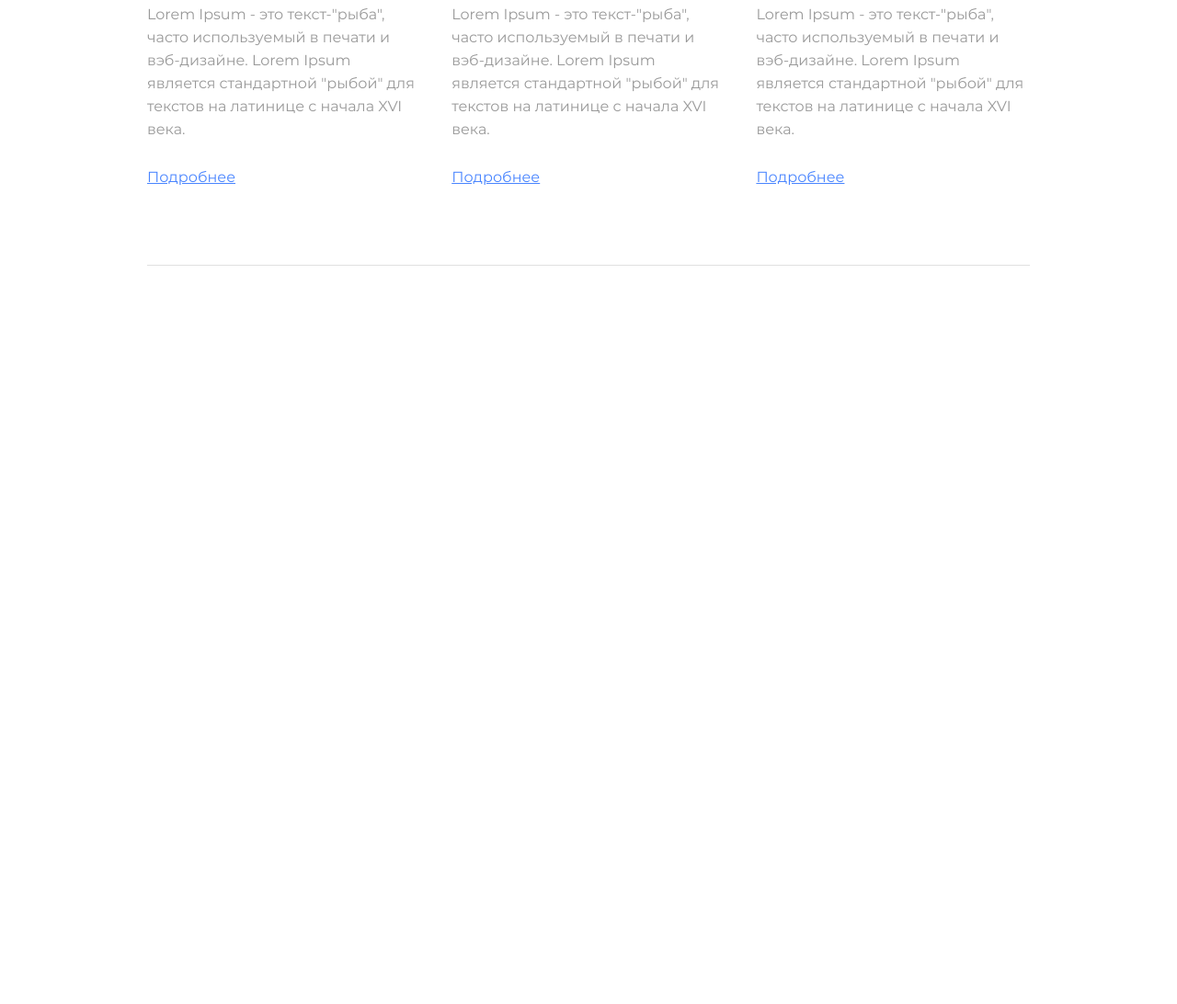
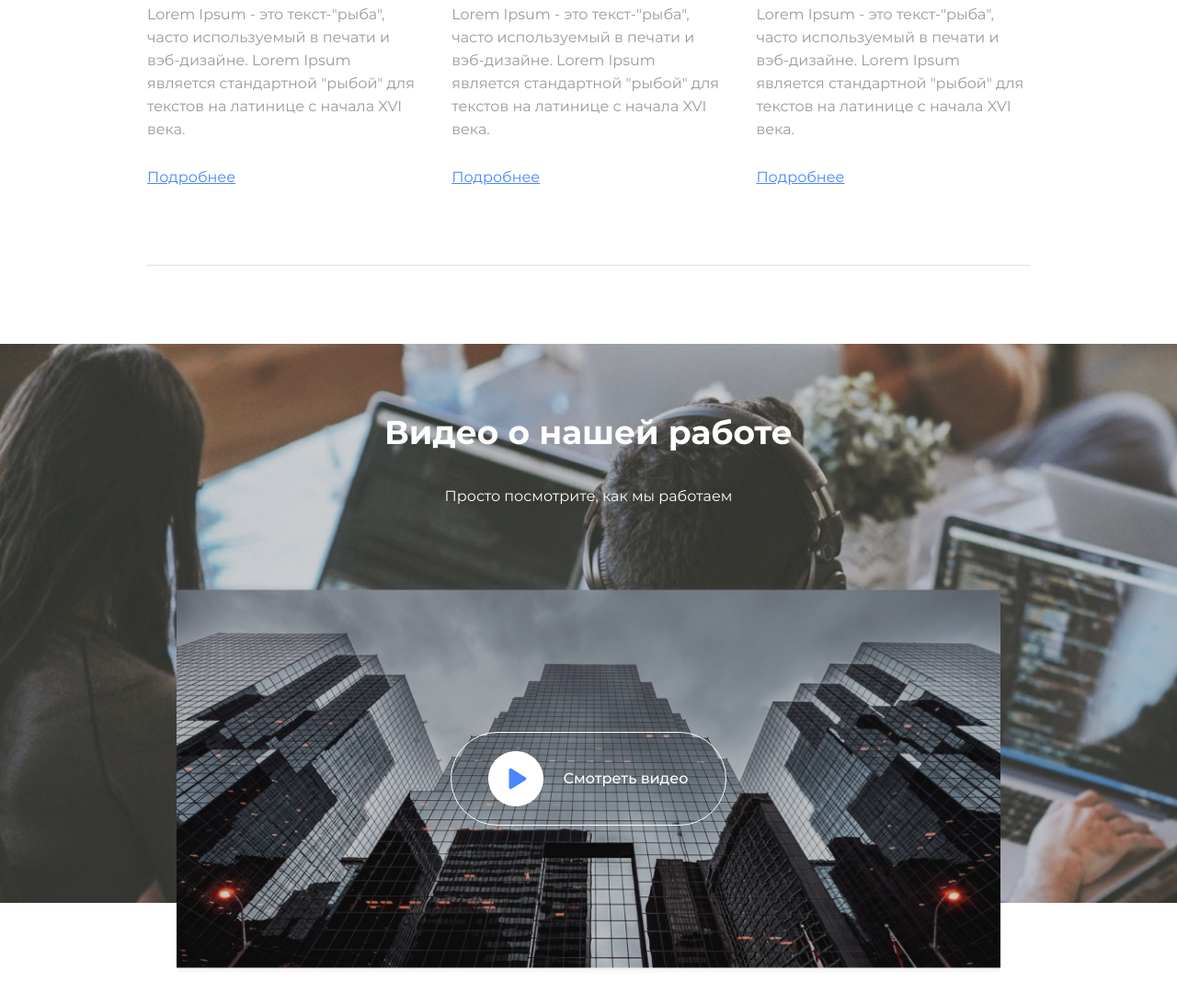
Before and after one commit to serprok9694/it-studio, a plain HTML site: page index.html in a window 1280 px wide. Shown: the part 2253-3345 px from the top of the page at 92% size. Before the commit the page ends 2627 px from the top, so only its background shows below. Drawn offline with Linux system fonts and the light colour scheme.

Commit message:
added section about-work

```diff
--- a/index.html
+++ b/index.html
@@ -106,5 +106,16 @@
       </div>
     </div>
   </section>
+  <section class="about-work">
+    <h2>Видео о нашей работе</h2>
+    <p>Просто посмотрите, как мы работаем</p>
+    <div class="video">
+      <div class="play">
+        <img src="./img/play-button.png" alt="play-icon">
+        Смотреть видео
+      </div>
+    </div>
+  </section>
+  <section class="spam"></section>
 </body>
 </html>
--- a/styles.css
+++ b/styles.css
@@ -261,3 +261,64 @@ h1 {
   color: #4985FF;
   font-family: 'Montserrat Regular';
 }
+
+.about-work {
+  background-image: url(./img/Rectangle\ \(1\).png);
+  background-size: cover;
+  text-align: center;
+  padding-top: 70px;
+  /* position: relative;
+  height: 570px; */
+}
+
+.about-work h2 {
+  margin-top: 0;
+  margin-bottom: 30px;
+  color: #fff;
+}
+
+.about-work p {
+  font-size: 16px;
+  line-height: 25px;
+  color: #FFFFFF;
+  font-family: 'Montserrat Regular';
+  margin: 0;
+}
+
+.about-work .video {
+  width: 70%;
+  margin: 0 auto;
+  height: 430px;
+  background-image: url(./img/Rectangle\ 2\ \(1\).png);
+  background-size: cover;
+  background-position: center;
+  display: flex;
+  justify-content: center;
+  align-items: center;
+  border-radius: 10px;
+  position: relative;
+  top: 80px;
+  /* position: absolute;
+  bottom: -80px;
+  left: 0;
+  right: 0; */
+}
+
+.about-work .video .play {
+  border: 1px solid #FFFFFF;
+  border-radius: 200px;
+  padding: 20px 40px;
+  font-size: 16px;
+  line-height: 25px;
+  color: #FFFFFF;
+  display: flex;
+  align-items: center;
+}
+
+.about-work .video .play img {
+  padding-right: 21px;
+}
+
+.spam {
+  height: 100vh;
+}
```
Also changed, not shown: img/Rectangle (1).png (added), img/Rectangle 2 (1).png (added), img/play-button.png (added).
